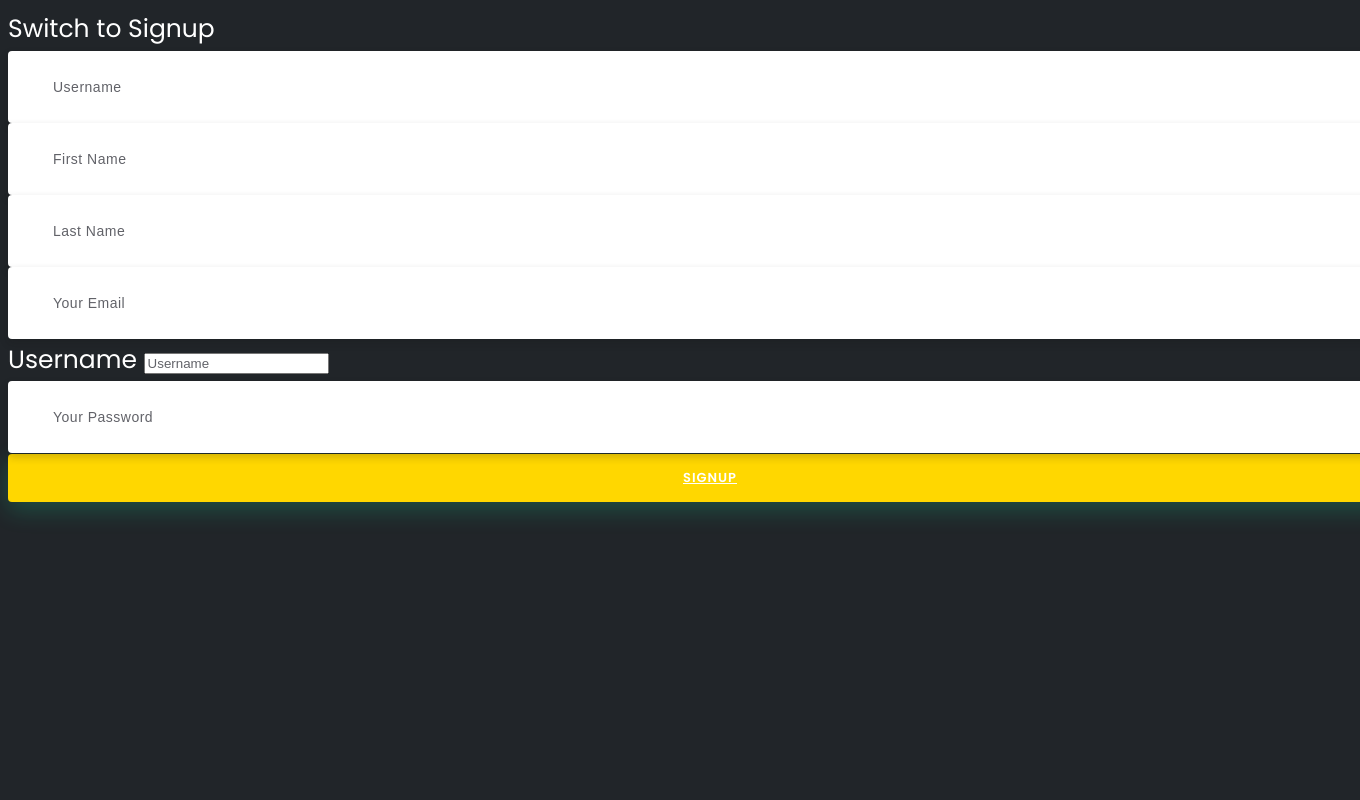
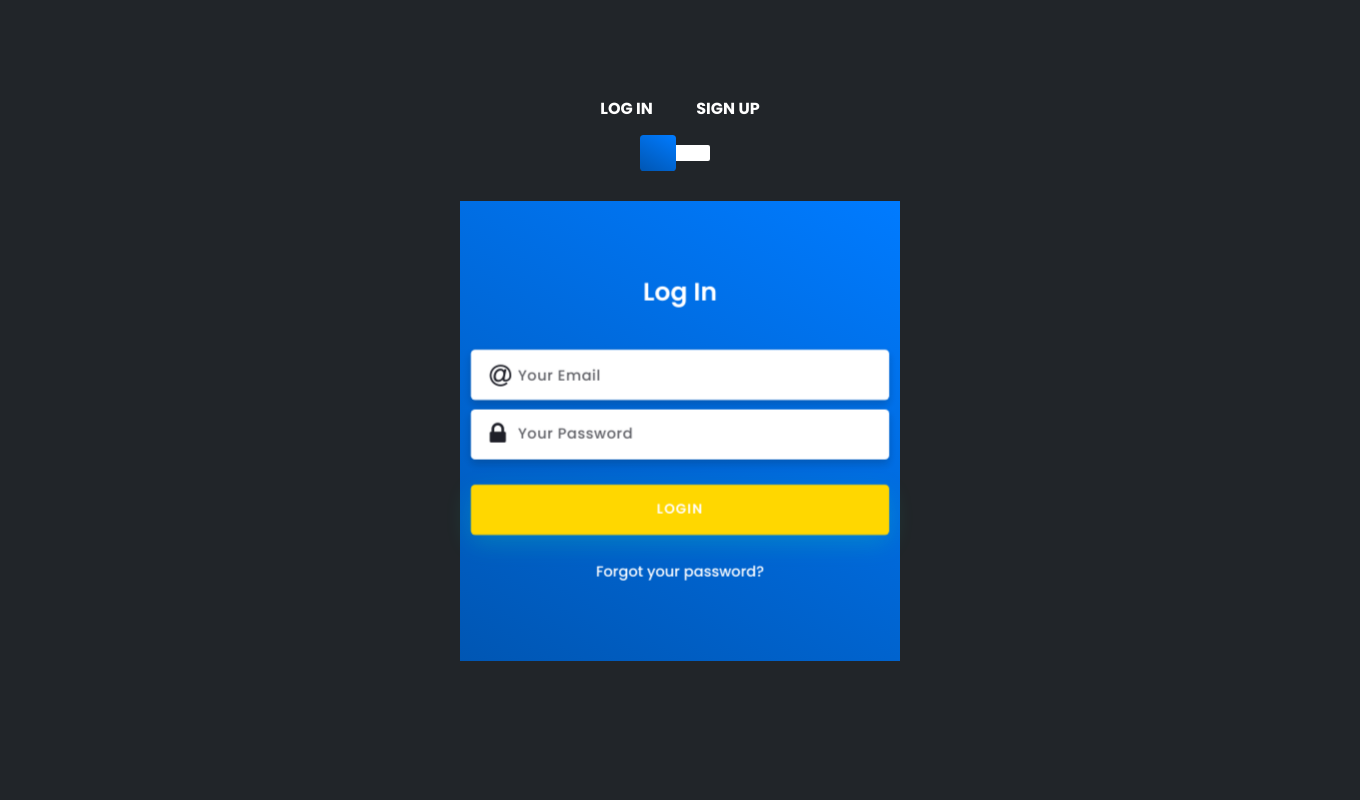
Before and after one commit to priyansh-pj/ExpertBill-PHP, a PHP site: the page made by app/Views/Credentials/login.php in a window 1360 px wide; the page is wider, and only the part inside the window is pictured. Run offline with PHP 8.4, Linux system fonts and the light colour scheme; the template is opened without the code that fills it, so the values that code supplies are empty.

Commit message:
merging sheetal

```diff
--- a/app/Views/Credentials/login.php
+++ b/app/Views/Credentials/login.php
@@ -1,11 +1,15 @@
 <!DOCTYPE html>
 <html lang="en">
+
 <head>
     <meta charset="UTF-8" />
     <title>ExpertBill</title>
     <meta name="description" content="Experts options for Billing" />
     <meta name="viewport" content="width=device-width, initial-scale=1.0" />
-    <!-- Set Content Security Policy meta tag -->
+
+    <link rel="stylesheet" href="https://maxcdn.bootstrapcdn.com/bootstrap/4.5.2/css/bootstrap.min.css" />
+
+    <link rel="stylesheet" href="https://cdnjs.cloudflare.com/ajax/libs/font-awesome/4.7.0/css/font-awesome.min.css" />
 
     <style>
     @import url('https://fonts.googleapis.com/css?family=Poppins:400,500,600,700,800,900');
@@ -308,38 +312,52 @@
     }
     </style>
 </head>
+
 <body>
-    <div
-      class="container-fluid bg-dark vh-100 d-flex align-items-center justify-content-center"
-    >
-      <div class="card p-0">
-        <div class="card-header bg-primary text-white text-center">
-          <div class="toggle-container">
-            <label class="custom-switch">
-              <input
-                type="checkbox"
-                class="custom-control-input"
-                id="toggleSwitch"
-              />
-              <span class="slider round"></span>
-            </label>
-            <label class="form-check-label">Switch to Signup</label>
+    <div class="section">
+        <div class="container">
+            <div class="row full-height justify-content-center">
+                <div class="col-12 text-center align-self-center py-5">
+                    <div class="section pb-5 pt-5 pt-sm-2 text-center">
+                        <h6 class="mb-0 pb-3"><span>Log In </span><span>Sign Up</span></h6> <input class="checkbox"
+                            type="checkbox" id="reg-log" name="reg-log">
+                        <label for="reg-log"></label>
+                        <div class="card-3d-wrap mx-auto">
+                            <div class="card-3d-wrapper">
+                                <div class="card-front">
+                                    <div class="center-wrap">
+                                        <div class="section text-center">
+                                            <!-- Login Form -->
+                                            <form id="loginForm" action="<?= base_url('Credentials/login_check') ?>"
+                                                method="post">
+                                                <?= csrf_field() ?>
+                                                <h4 class="mb-4 pb-3">Log In</h4>
+                                                <div class="form-group">
+                                                    <input type="email" name="logemail" class="form-style"
+                                                        placeholder="Your Email" id="logemail" autocomplete="none"
+                                                        required>
+                                                    <i class="input-icon fa fa-at"></i>
+                                                </div>
+                                                <div class="form-group mt-2">
+                                                    <input type="password" name="logpass" class="form-style"
+                                                        placeholder="Your Password" id="logpass" autocomplete="none"
+                                                        required>
+                                                    <i class="input-icon fa fa-lock"></i>
+                                                </div>
+                                                <a href="#" class="btn mt-4">Login</a>
+                                                <p class="mb-0 mt-4 text-center">
+                                                    <a href="#0" class="link">Forgot your password?</a>
+                                                </p>
                                         </div>
                                     </div>
-        <div class="card-body">
-          <div class="tab-content" id="myTabContent">
-            <div
-              class="tab-pane fade show active"
-              id="login"
-              role="tabpanel"
-              aria-labelledby="login-tab"
-            >
-              <!-- Login Form -->
-              <form
-                id="loginForm"
-                action="<?= base_url('Credentials/login_check') ?>"
-                method="post"
-              >
+                                </div>
+                                <div class="card-back">
+                                    <div class="center-wrap">
+                                        <div class="section text-center">
+                                            <h4 class="mb-4 pb-3">Sign Up</h4>
+                                            <!-- Signup Form -->
+                                            <form id="signupForm" action="<?= base_url('Credentials/Register') ?>"
+                                                method="post">
                                                 <?= csrf_field() ?>
 
                                                 <div class="form-group">
@@ -374,32 +392,10 @@
                                                     <i class="input-icon fa fa-at"></i>
                                                 </div>
 
-            <!-- ... Rest of your HTML code ... -->
-
-            <div
-              class="tab-pane fade"
-              id="signup"
-              role="tabpanel"
-              aria-labelledby="signup-tab"
-            >
-              <!-- Signup Form -->
-              <form
-                id="signupForm"
-                action="<?= base_url('Credentials/Register') ?>"
-                method="post"
-              >
-                <?= csrf_field() ?>
-                <div class="form-row">
-                  <div class="form-group col-md-6">
-                    <label for="Username">Username</label>
-                    <input
-                      type="text"
-                      class="form-control"
-                      id="Username"
-                      name="username"
-                      placeholder="Username"
-                      required
-                    />
+                                                <div class="form-group mt-2">
+                                                    <input type="tel" name="phone" class="form-style"
+                                                        placeholder="Phone" id="phone" autocomplete="tel" required>
+                                                    <i class="input-icon fa fa-phone"></i>
                                                 </div>
 
 
```
Lines whose indentation alone changed are shown as unchanged.
